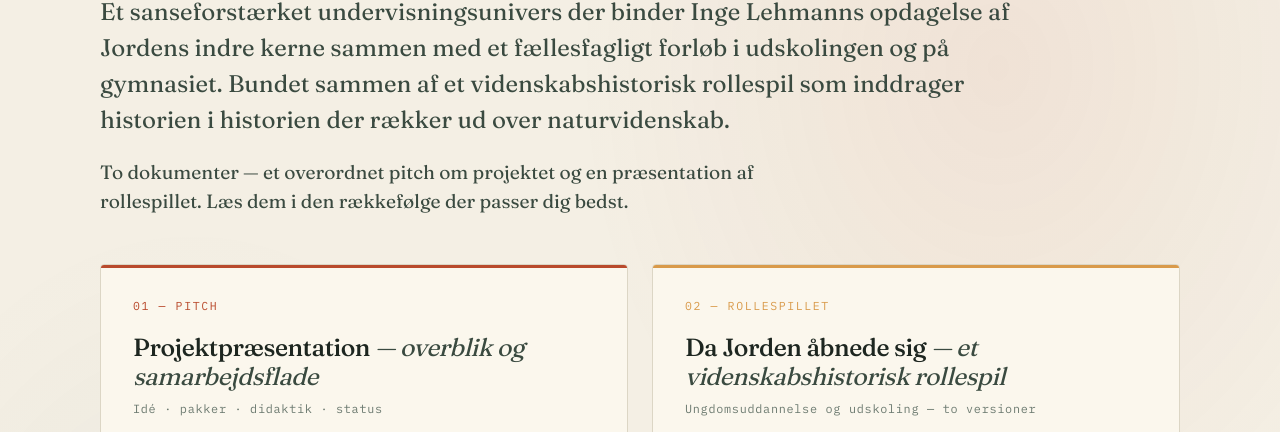
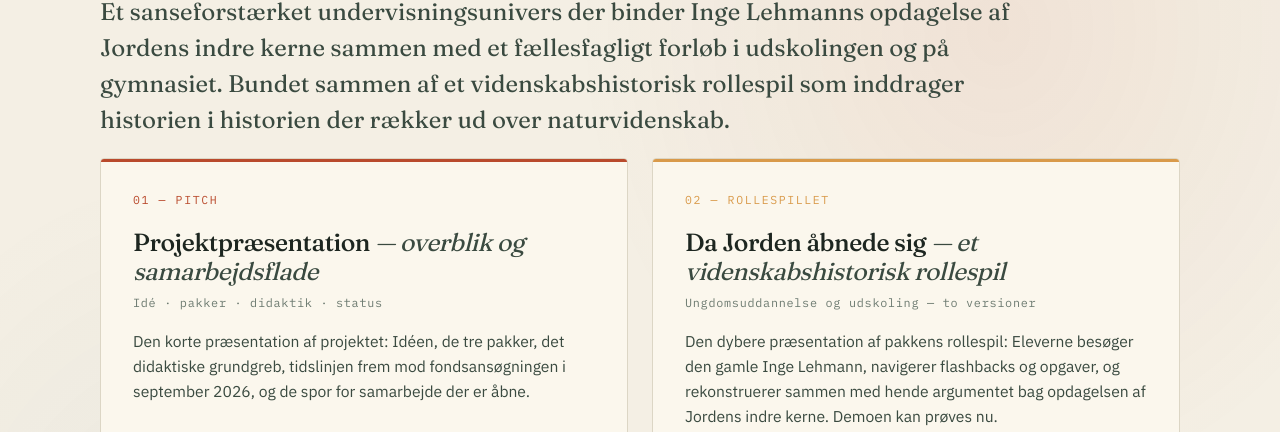
Before and after one commit to geovidenskab/komtilkernen-web, a website: page projekt/index.html in a window 1280 px wide. Shown: the part 337-769 px from the top of the page. Drawn offline with Linux system fonts and the light colour scheme.

Commit message:
Fjern sekundær lede-tekst på /projekt/-hub
Co-Authored-By: Claude Opus 4.7 <noreply@anthropic.com>

```diff
--- a/projekt/index.html
+++ b/projekt/index.html
@@ -324,10 +324,6 @@ footer a:hover{border-bottom-color:var(--ink)}
       Et sanseforstærket undervisningsunivers der binder Inge Lehmanns opdagelse af Jordens indre kerne sammen med et fællesfagligt forløb i udskolingen og på gymnasiet. Bundet sammen af et videnskabshistorisk rollespil som inddrager historien i historien der rækker ud over naturvidenskab.
     </p>
 
-    <p class="lede secondary">
-      To dokumenter — et overordnet pitch om projektet og en præsentation af rollespillet. Læs dem i den rækkefølge der passer dig bedst.
-    </p>
-
     <div class="docs">
 
       <a class="doc doc-1" href="../astra/projekt.html">
```
